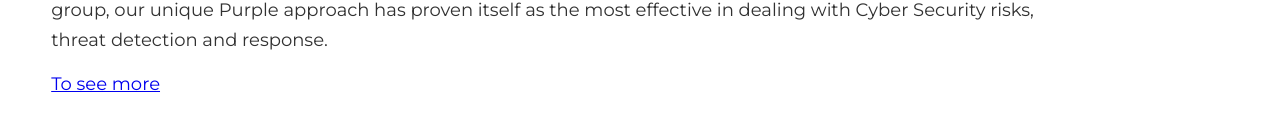
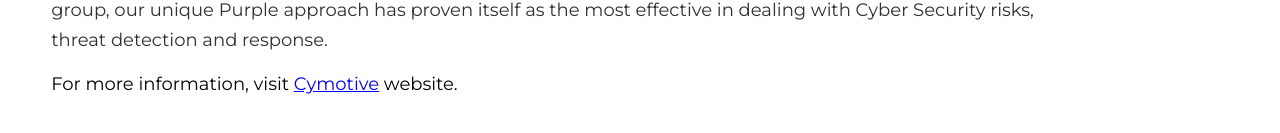
Before and after one commit to yakovcohen4/CymotiveChallenge, a React (Create React App) app in the folder front/: page / in a window 1280 px wide. Shown: the part 1259-1392 px from the top of the page. Built offline with nearby package versions, Linux system fonts and the light colour scheme.

Commit message:
# Update information

```diff
--- a/front/src/components/CompanyInformation.tsx
+++ b/front/src/components/CompanyInformation.tsx
@@ -16,7 +16,13 @@ function CompanyInformation() {
         approach has proven itself as the most effective in dealing with Cyber
         Security risks, threat detection and response.
       </p>
-      <a href="https://www.cymotive.com/">To see more</a>
+      <span>
+        For more information, visit{' '}
+        <a href="https://www.cymotive.com/" target={'_blank'} rel="noreferrer">
+          Cymotive
+        </a>{' '}
+        website.
+      </span>
     </div>
   );
 }
```
